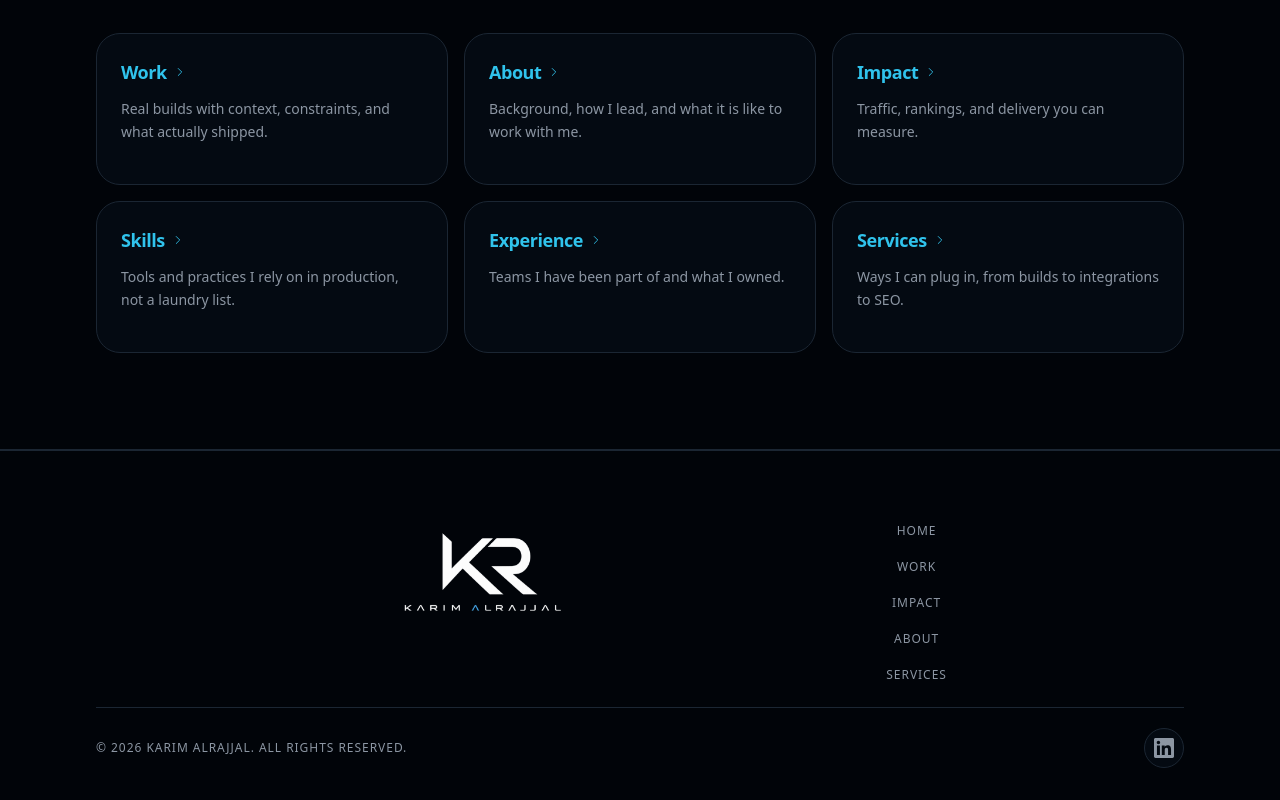
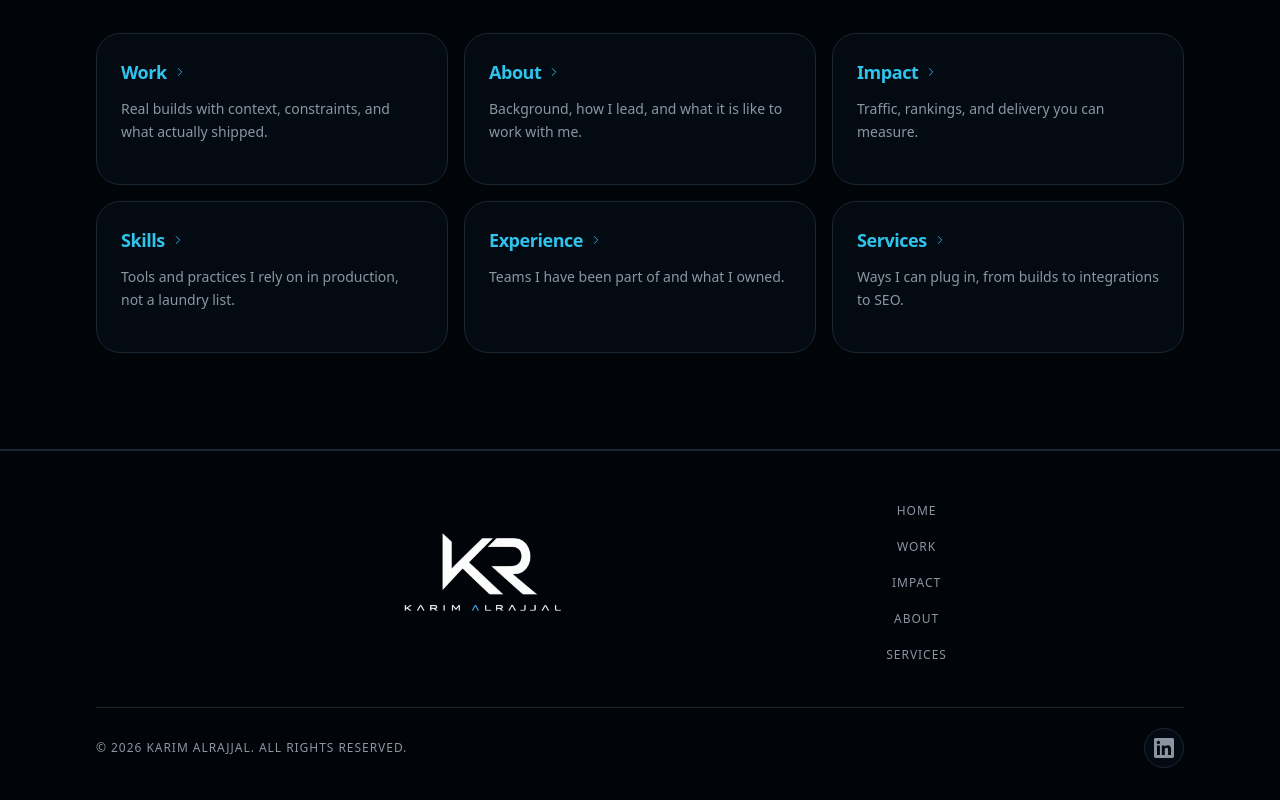
Before and after one commit to Wrath91620/Portfolio, a Next.js app: page / in a window 1280 px wide. Shown: the part 1908-2708 px from the top of the page. Built offline with nearby package versions, Linux system fonts and the light colour scheme.

Commit message:
fixed footer menu

```diff
--- a/src/components/Footer.jsx
+++ b/src/components/Footer.jsx
@@ -21,7 +21,7 @@ export function Footer() {
                 className="h-[200px] w-auto object-contain"
               />
             </Link>
-            <nav className="flex flex-col items-start gap-2 sm:items-center sm:gap-5" aria-label="Footer">
+            <nav className="flex flex-col self-center items-start gap-2 sm:items-center sm:gap-5" aria-label="Footer">
               <Link
                 href="/"
                 className="text-xs font-medium uppercase tracking-[0.08em] text-[var(--color-text-muted)] transition-colors hover:text-[var(--color-text)]"
```
